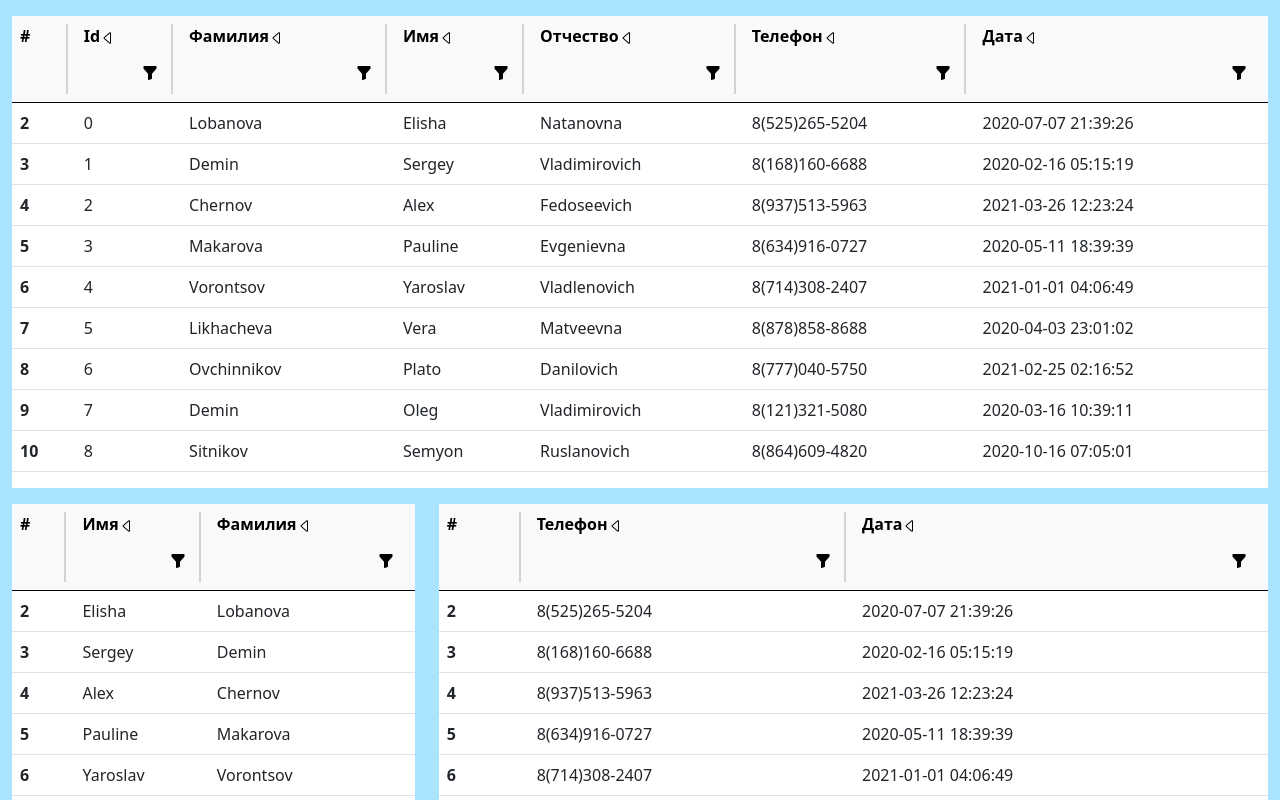
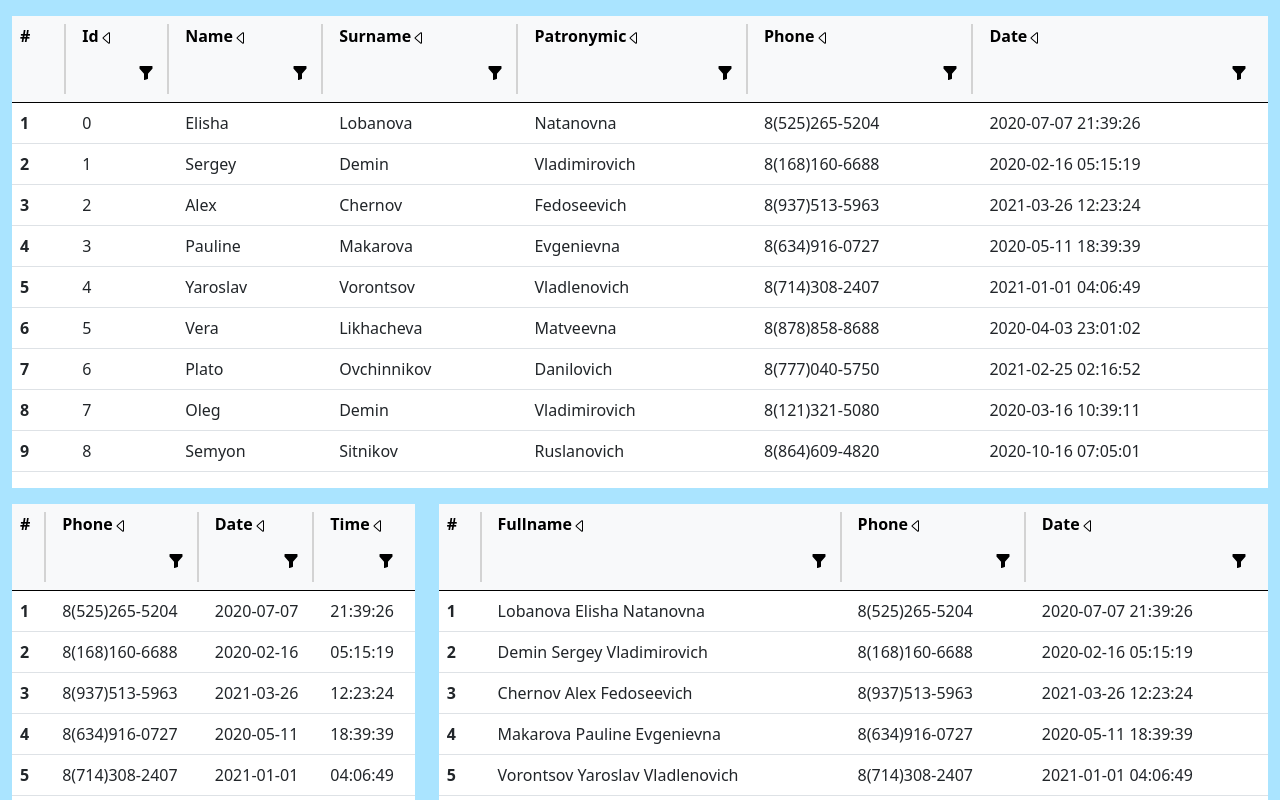
Before and after one commit to Oleg-Demin/Table, a React (Create React App) app: page / in a window 1280 px wide. Shown: the top 800 px of the page. Built offline with nearby package versions, Linux system fonts and the light colour scheme.

Commit message:
Add files via upload

```diff
--- a/src/App.js
+++ b/src/App.js
@@ -1,39 +1,28 @@
-import React, {Component} from 'react';
+import React, { Component } from 'react';
 import Table from './table/table.js';
-import dataJson from './data/data.json'
+import dataJson from './data/data.json';
 
 
 class App extends Component {
 
   render() {
 
-    // Необходимо чтобы индексы были уникальными (поэтому нет необходимости в id)
-    const tableColumns1 = [
-      { index: "id", name: "Id"},
-      { index: "surname", name: "Фамилия"},
-      { index: "name", name: "Имя"},
-      { index: "patronymic", name: "Отчество"},
-      { index: "phone", name: "Телефон"},
-      { index: "date", name: "Дата"},
-    ]
+    const splitDate = dataJson.map(item => {
+      const dateAndTime = item.date.split(' ')
+      return {
+        phone: item.phone,
+        date: dateAndTime[0],
+        time: dateAndTime[1]
+      };
+    });
 
-    const tableColumns2 = [
-      // { index: "id", name: "Id"},
-      { index: "name", name: "Имя"},
-      { index: "surname", name: "Фамилия"},
-      // { index: "patronymic", name: "Отчество"},
-      // { index: "phone", name: "Телефон"},
-      // { index: "date", name: "Дата"},
-    ]
-
-    const tableColumns3 = [
-      // { index: "id", name: "Id"},
-      // { index: "surname", name: "Фамилия"},
-      // { index: "name", name: "Имя"},
-      // { index: "patronymic", name: "Отчество"},
-      { index: "phone", name: "Телефон"},
-      { index: "date", name: "Дата"},
-    ]
+    const joinFullName = dataJson.map(item => {
+      return {
+        fullName: [item.surname, item.name, item.patronymic].join(" "),
+        phone: item.phone,
+        date: item.date
+      };
+    });
 
     return (
       <div className="container-xxl">
@@ -41,8 +30,7 @@ class App extends Component {
         <div className="row">
           <div className="col">
             <Table
-              data = {dataJson}
-              columns = {tableColumns1}
+              data={dataJson}
             />
           </div>
         </div>
@@ -50,14 +38,12 @@ class App extends Component {
         <div className="row">
           <div className="col-4">
             <Table
-              data = {dataJson}
-              columns = {tableColumns2}
+              data={splitDate}
             />
           </div>
           <div className="col-8">
             <Table
-              data = {dataJson}
-              columns = {tableColumns3}
+              data={joinFullName}
             />
           </div>
         </div>
--- a/src/table/table.js
+++ b/src/table/table.js
@@ -9,25 +9,25 @@ import './table.css';
 class Table extends Component {
 
     state = {
-        inputField: null,
-        inputFieldIndex: '',
-
-        filterString: '',
-
         sortDirection: 1,
         indexSort: '',
 
-        data: this.props.data
+        data: this.props.data.concat(),
+        dataKeys: Object.keys(this.props.data[0]),
+
+        inputObjects: new Map(),
+        inputContent: new Map(),
     }
+
 
     //Сортировка данных
     sortData = (index) => {
 
-        const copyData = this.props.data.concat();
+        const copyData = this.state.data.concat();
 
         if (index === '#') {
             this.setState({
-                data: this.props.data,
+                data: this.state.data,
                 sortDirection: 1,
                 indexSort: index
             })
@@ -36,7 +36,7 @@ class Table extends Component {
 
         if (index === this.state.indexSort) {
             copyData.sort(
-                (a, b) => { return a[index] > b[index] ? this.state.sortDirection : -this.state.sortDirection}
+                (a, b) => { return a[index] > b[index] ? this.state.sortDirection : -this.state.sortDirection }
             )
             this.setState({
                 data: copyData,
@@ -57,14 +57,18 @@ class Table extends Component {
     }
 
     // Фильтрация данных
-    filteredData = (inputFieldIndex, filterString) => {
-        return this.state.data.filter(
-            item => String(item[inputFieldIndex]).toLowerCase().includes(filterString.toLowerCase())
+    filteredData = (linesContent) => {
+        let copyData = this.props.data.concat()
+        for (let key of linesContent.keys()) {
+            copyData = copyData.filter(
+                item => String(item[key]).toLowerCase().includes(linesContent.get(key).toLowerCase())
             )
+        }
+        this.setState({ data: copyData })
     }
 
     // вывод шапки таблицы
-    getHead = (columns) => {
+    getHead = (keys) => {
 
         // Создание стрелки "направления фильтрации"
         const showSortArrows = (index) => {
@@ -81,40 +85,34 @@ class Table extends Component {
 
         // Создание поля ввода
         const createInput = (index) => {
-            let contentInput = ""
 
-            if (index === this.state.inputFieldIndex) {
-                this.setState({
-                    inputField: null,
-                    inputFieldIndex: '',
-                    filterString: ''
-                })
-            } else {
-                this.setState({
-                    inputField:
-                        <input
+            const input = <input
                 type="text"
                 className="form-control"
                 onChange={(event) => {
-                                contentInput = event.target.value;
+                    this.state.inputContent.set(index, event.target.value) //
                 }}
                 onKeyPress={(event) => {
                     if (event.key === 'Enter') {
-                                    this.setState({ filterString: contentInput });
+                        this.filteredData(this.state.inputContent)
                     }
                 }}
-                        />,
-                    inputFieldIndex: index,
-                    filterString: ''
-                })
+            />
+
+            if (this.state.inputObjects.has(index)) {
+                this.setState({/* Код работает корректно только при наличии пустого setState (магия) */ });
+                this.state.inputObjects.delete(index);
+                this.state.inputContent.delete(index);
+                this.filteredData(this.state.inputContent)
+            } else {
+                this.setState({/* Код работает корректно только при наличии пустого setState (магия) */ });
+                this.state.inputObjects.set(index, input);
             }
         }
 
         // Показ поля ввода в таблице
         const showInput = (index) => {
-            if (index === this.state.inputFieldIndex) {
-                return this.state.inputField;
-            }
+            return this.state.inputObjects.get(index)
         }
 
         // Возвращение шапки таблицы
@@ -125,19 +123,19 @@ class Table extends Component {
                     <div className="stick height pe-2" onClick={() => { this.sortData('#'); }}>#</div>
                 </th>
 
-                {columns.map(item => (
-                    <th key={item.index}>
+                {keys.map(item => (
+                    <th key={item}>
                         <div className="stick height">
-                            <div className="nowrap pe-2" onClick={() => { this.sortData(item.index) }}>
-                                {item.name}
-                                {showSortArrows(item.index)}
+                            <div className="nowrap pe-2" onClick={() => { this.sortData(item) }}>
+                                {item[0].toUpperCase() + item.substr(1).toLowerCase()}
+                                {showSortArrows(item)}
                             </div>
                             <div className="d-flex justify-content-end mt-1">
-                                {showInput(item.index)}
+                                {showInput(item)}
                                 <button
                                     type="button"
                                     className="btn"
-                                    onClick={() => createInput(item.index)}
+                                    onClick={() => createInput(item)}
                                 >
                                     <img src={funnel} alt="funnel" />
                                 </button>
@@ -150,48 +148,37 @@ class Table extends Component {
         )
     }
 
-    // Вывод контента таблицы (НАДО ЗАМЕНИТЬ ВСЕ НАИМЕНОВАНИЯ)
-    getContent = (data, columnIndices) => {
+    // Вывод контента таблицы
+    getContent = (data, keys) => {
         let content = [];
-        let a = 1;
-        // let key = 0;
+        let number = 1;
 
         for (let i = 0; i < data.length; i++) {
-            let line = [<td className="fw-bold" key={"#" + i.toString()}>{++a}</td>];
-            // console.log("#" + i.toString())
+            let line = [<td className="fw-bold" key={"#" + i.toString()}>{number++}</td>];
             const tableRow = data[i];
-            for (let j = 0; j < columnIndices.length; j++) {
-                const elementIndex = columnIndices[j];
+            for (let j = 0; j < keys.length; j++) {
+                const elementIndex = keys[j];
                 line.push(<td key={elementIndex.toString() + i.toString()}>{tableRow[elementIndex]}</td>)
-                // console.log(elementIndex.toString() + i.toString())
             }
             content.push(<tr key={"line" + i.toString()}>{line}</tr>)
-            // console.log("line" + i.toString())
         }
 
         return content;
     };
 
     render() {
-
-        const finishData = this.filteredData(this.state.inputFieldIndex, this.state.filterString)
-
-        const columnIndices = [];
-        this.props.columns.map(item => (columnIndices.push(item.index)))
-
         return (
             <div className="table-responsive mt-3">
                 <table className="table">
                     <thead className="table-light">
-                        {this.getHead(this.props.columns)}
+                        {this.getHead(this.state.dataKeys)}
                     </thead>
                     <tbody>
-                        {this.getContent(finishData, columnIndices)}
+                        {this.getContent(this.state.data, this.state.dataKeys)}
                     </tbody>
                 </table>
             </div>
         )
-
     }
 }
 
```
Lines whose indentation alone changed are shown as unchanged.
